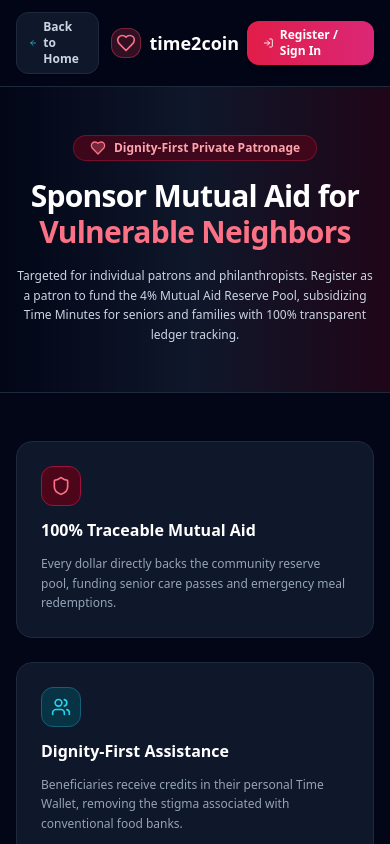
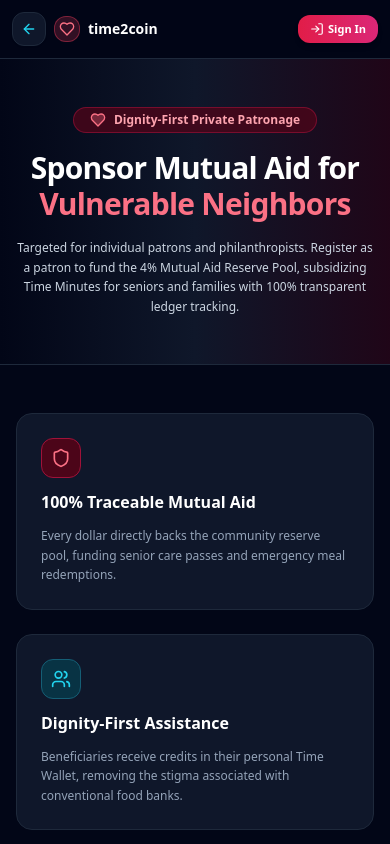
Before and after one commit to time2coin/time2coin, a Next.js app: page /donors in a window 390 px wide. Shown: the top 844 px of the page. Built offline with nearby package versions, Linux system fonts and the light colour scheme.

Commit message:
Add logout functionality and update header layout

```diff
--- a/app/donors/page.tsx
+++ b/app/donors/page.tsx
@@ -3,7 +3,7 @@
 import React, { useState, useEffect } from 'react';
 import {
   Heart, ShieldCheck, CheckCircle2, ArrowRight, Sparkles,
-  Users, HandCoins, Shield, LogIn, DollarSign, ArrowLeft
+  Users, HandCoins, Shield, LogIn, DollarSign, ArrowLeft, LogOut
 } from 'lucide-react';
 
 export default function PrivateDonorsPage() {
@@ -20,6 +20,11 @@
     }
   }, []);
 
+  const handleLogout = () => {
+    localStorage.removeItem('time2coin_user');
+    setCurrentUser(null);
+  };
+
   const handleDonate = (e: React.FormEvent) => {
     e.preventDefault();
     if (!currentUser) {
@@ -31,33 +36,38 @@
 
   return (
     <div className="min-h-screen bg-slate-950 text-slate-100 font-sans pb-16">
-      {/* HEADER WITH PROMINENT BACK TO HOME BUTTON */}
-      <header className="border-b border-slate-800 bg-slate-950/90 backdrop-blur sticky top-0 z-40 px-4 py-3">
+      {/* HEADER WITH SLEEK RESPONSIVE BACK BUTTON */}
+      <header className="border-b border-slate-800 bg-slate-950/90 backdrop-blur sticky top-0 z-40 px-3 sm:px-4 py-3">
         <div className="max-w-7xl mx-auto flex items-center justify-between gap-2">
-          <div className="flex items-center gap-3">
-            {/* PROMINENT BACK TO HOME BUTTON */}
+          <div className="flex items-center gap-2 sm:gap-3 min-w-0">
+            {/* SLEEK RESPONSIVE BACK BUTTON */}
             <a
               href="/"
-              className="px-3 py-1.5 bg-slate-900 border border-slate-800 hover:border-slate-700 text-slate-300 hover:text-white rounded-xl text-xs font-bold transition flex items-center gap-1.5 shadow-sm"
+              className="p-2 sm:px-3 sm:py-1.5 bg-slate-900 border border-slate-800 hover:border-slate-700 text-slate-300 hover:text-white rounded-xl text-xs font-bold transition flex items-center gap-1.5 shrink-0 shadow-sm"
+              title="Back to Home"
             >
-              <ArrowLeft className="w-4 h-4 text-cyan-400" /> Back to Home
+              <ArrowLeft className="w-4 h-4 text-cyan-400" />
+              <span className="hidden sm:inline">Back to Home</span>
             </a>
 
-            <a href="/" className="flex items-center gap-2">
-              <div className="p-1 bg-rose-500/20 border border-rose-500/40 rounded-xl">
-                <Heart className="w-5 h-5 text-rose-400" />
+            <a href="/" className="flex items-center gap-2 min-w-0 truncate">
+              <div className="p-1 bg-rose-500/20 border border-rose-500/40 rounded-xl shrink-0">
+                <Heart className="w-4 h-4 sm:w-5 sm:h-5 text-rose-400" />
               </div>
-              <span className="font-bold text-lg text-white">time2coin <span className="text-rose-400 text-xs font-normal hidden sm:inline">| Private Donors Portal</span></span>
+              <span className="font-bold text-sm sm:text-lg text-white truncate">time2coin <span className="text-rose-400 text-xs font-normal hidden md:inline">| Private Donors Portal</span></span>
             </a>
           </div>
 
           {currentUser ? (
-            <div className="flex items-center gap-2 bg-slate-900 border border-slate-800 px-3 py-1 rounded-xl">
-              <span className="text-xs font-bold text-rose-300">{currentUser.name} (Patron)</span>
+            <div className="flex items-center gap-2 bg-slate-900 border border-slate-800 px-2.5 py-1 rounded-xl shrink-0">
+              <span className="text-[10px] sm:text-xs font-bold text-rose-300 truncate max-w-[100px] sm:max-w-none">{currentUser.name}</span>
+              <button onClick={handleLogout} title="Sign Out" className="p-1 text-slate-400 hover:text-rose-400">
+                <LogOut className="w-3.5 h-3.5" />
+              </button>
             </div>
           ) : (
-            <a href="/auth" className="px-4 py-1.5 bg-gradient-to-r from-rose-600 to-pink-600 hover:from-rose-500 text-white rounded-xl text-xs font-bold transition flex items-center gap-1.5 shadow-md">
-              <LogIn className="w-3.5 h-3.5" /> Register / Sign In
+            <a href="/auth" className="px-3 sm:px-4 py-1.5 bg-gradient-to-r from-rose-600 to-pink-600 hover:from-rose-500 text-white rounded-xl text-[11px] sm:text-xs font-bold transition flex items-center gap-1 shrink-0 shadow-md">
+              <LogIn className="w-3.5 h-3.5" /> <span className="hidden sm:inline">Register / </span>Sign In
             </a>
           )}
         </div>
```
